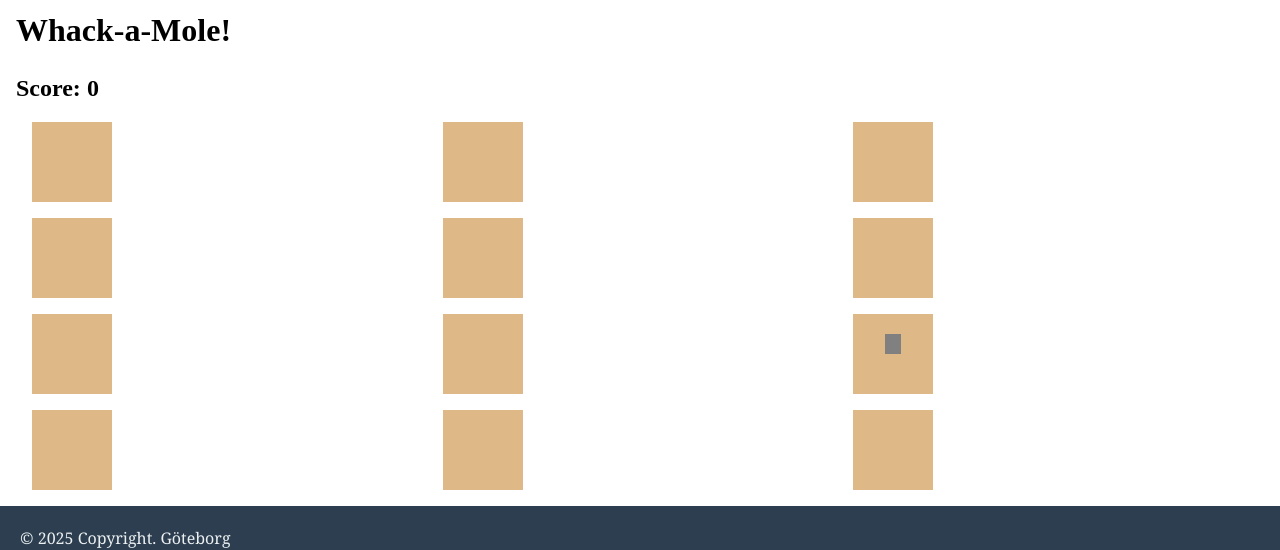
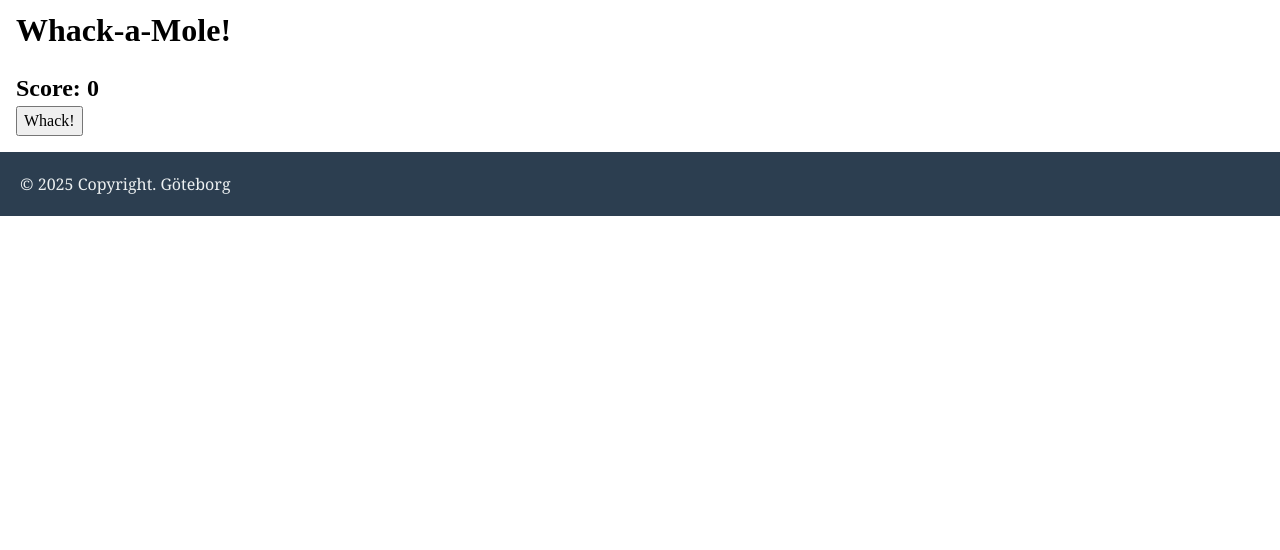
Before and after one commit to Henke-gh/tivoli-mole, a React (Vite) app: page / in a window 1280 px wide. Both pictures are taken after a click on the button "Start Game". Shown: the part 350-900 px from the top of the page. After the commit the page ends 800 px from the top, so only its background shows below. Built offline with nearby package versions, Linux system fonts and the light colour scheme.

Commit message:
added basic timer

```diff
--- a/src/components/MoleBoard/MoleBoard.tsx
+++ b/src/components/MoleBoard/MoleBoard.tsx
@@ -1,15 +1,18 @@
 import React, { useEffect, useState } from "react";
 import Mole from "../Mole/Mole";
-import "./MoleBoard.css"
+import "./MoleBoard.css";
 import type { MoleState } from "../../types/types";
 
-const NUM_MOLES = 12;
+const NUM_MOLES: number = 12;
+let isWhack: boolean = false;
+let gameEnd: boolean = false; // Flag to indicate if the game has ended
 
 const WhackAMoleGame: React.FC = () => {
   const [moles, setMoles] = useState<MoleState[]>(
     Array.from({ length: NUM_MOLES }, (_, i) => ({ id: i, active: false }))
   );
   const [score, setScore] = useState<number>(0);
+  const [timeLeft, setTimeLeft] = useState<number>(60); // 60 seconds
 
   // Activate a random mole
   useEffect(() => {
@@ -28,16 +31,42 @@ const WhackAMoleGame: React.FC = () => {
 
   const handleWhack = (id: number) => {
     setMoles((prev) =>
-      prev.map((mole) =>
-        mole.id === id ? { ...mole, active: false } : mole
-      )
+      prev.map((mole) => (mole.id === id ? { ...mole, active: false } : mole))
     );
     setScore((prev) => prev + 1);
+  };
+
+  const startWhacking = () => {
+    isWhack = true;
+    //function to start a 60 second timer
+    const timerDuration = 5; // 60 seconds
+    setTimeLeft(timerDuration); // Initialize time left
+
+    const interval = setInterval(() => {
+      setTimeLeft((prevTimeLeft) => {
+        if (prevTimeLeft <= 1) {
+          clearInterval(interval);
+          isWhack = false; // Stop the game
+          gameEnd = true; // Set game end flag
+          alert("Time's up! Your score is: " + score);
+          return 0; // Set time left to 0
+        }
+        return prevTimeLeft - 1;
+      });
+    }, 1000); // Update every second
   };
 
   return (
     <div className="moleboard-container">
       <h2>Score: {score}</h2>
+      {!isWhack && !gameEnd && (
+        <div className="awaitStart">
+          <button onClick={startWhacking}>Whack!</button>
+        </div>
+      )}
+      {isWhack && (
+        <div>
+          <h3>Time Left: {timeLeft} seconds</h3>
           <div className="moleboard">
             {moles.map((mole) => (
               <Mole
@@ -48,6 +77,9 @@ const WhackAMoleGame: React.FC = () => {
             ))}
           </div>
         </div>
+      )}
+      {!isWhack && gameEnd && <div className="gameEnd">End</div>}
+    </div>
   );
 };
 
```
Lines whose indentation alone changed are shown as unchanged.
